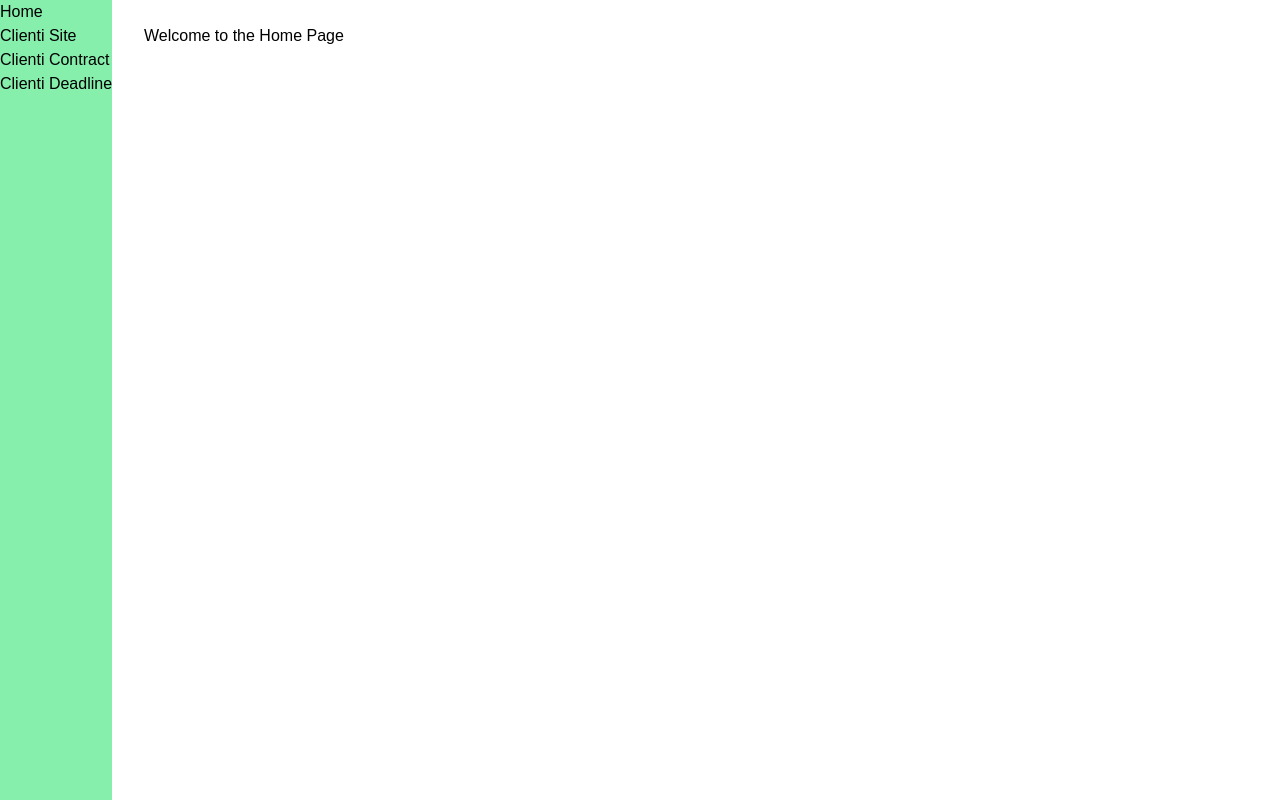
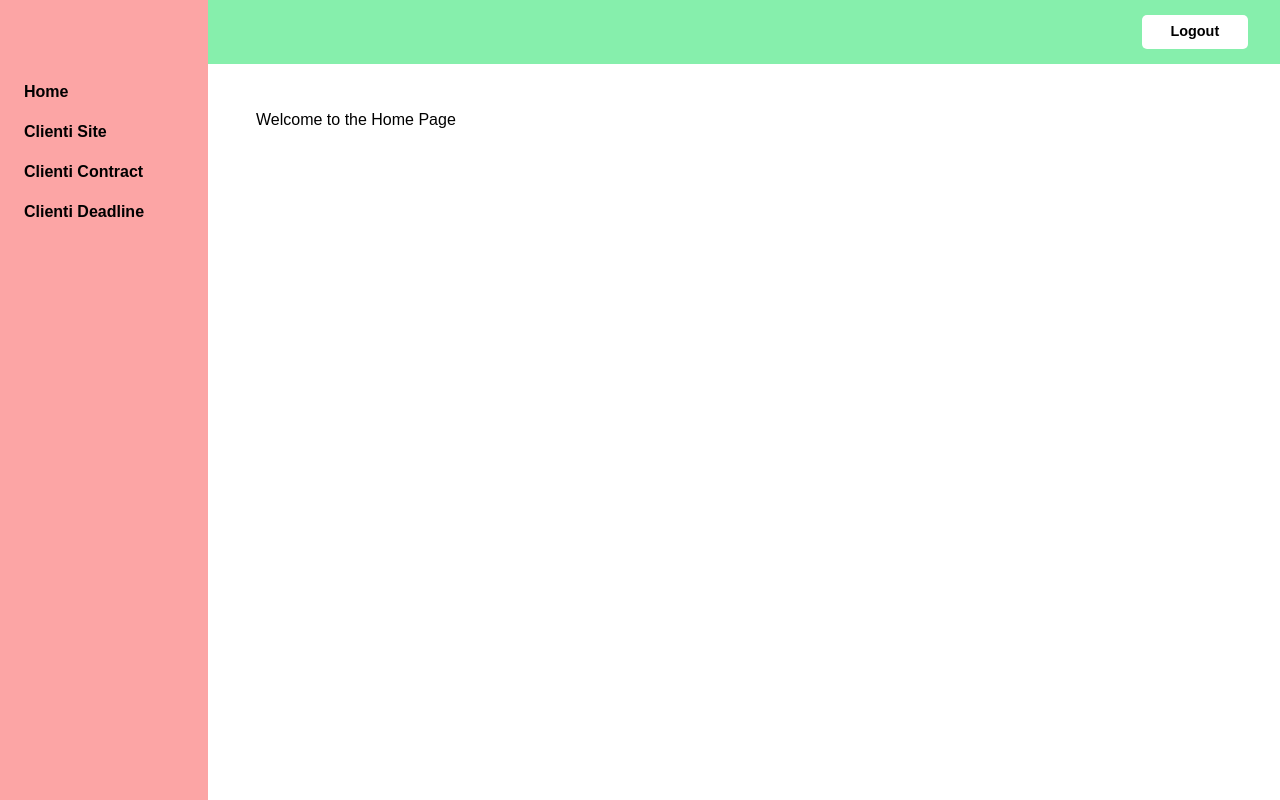
Before and after one commit to dexterR35/adminCredit, a React (Vite) app: page /#/ in a window 1280 px wide. Before the commit this address led to /#/login. Built offline with nearby package versions, Linux system fonts and the light colour scheme; no server answers.

Commit message:
remove old code

```diff
--- a/src/App.jsx
+++ b/src/App.jsx
@@ -6,9 +6,9 @@ import {
   Navigate,
 } from 'react-router-dom';
 import HomePage from './components/HomePage';
+import HeaderUser from "./components/HeaderUser"
 import LoginPage from './components/LoginPage/LoginPage';
 import UserDataPage from './components/UserData/CustomersPage';
-// import AboutUsPage from './components/AboutUsPage'; // Assuming you have an AboutUs component
 import AsideMenu from './components/AsideMenu';
 
 import { checkAuthStatus } from './services/Hooks';
@@ -23,7 +23,6 @@ const App = () => {
     const unsubscribe = checkAuthStatus((authUser) => {
       setUser(authUser);
     });
-
     return () => unsubscribe?.();
   }, []);
 
@@ -34,8 +33,8 @@ const App = () => {
         <AsideMenu />
         <ToastContainer />
         <main className="flex-grow">
-          {/* Section with specified class names for styling */}
-          <section className="p-6 xl:max-w-6xl xl:mx-auto">
+          <HeaderUser />
+          <section className="p-6 xl:max-w-5xl xl:mx-auto">
             {children}
           </section>
         </main>
@@ -45,7 +44,6 @@ const App = () => {
 
   return (
     <Router>
-
       <Layout>
         <Routes>
           <Route path="/" element={<HomePage user={user} />} />
@@ -57,11 +55,6 @@ const App = () => {
             path="/user-data"
             element={user ? <UserDataPage /> : <Navigate to="/login" />}
           />
-          {/* <Route
-            path="/about"
-            element={user ? <AboutUsPage /> : <Navigate to="/login" />}
-          /> */}
-          {/* Add more routes as needed */}
         </Routes>
       </Layout>
 
--- a/src/components/AsideMenu.jsx
+++ b/src/components/AsideMenu.jsx
@@ -11,9 +11,9 @@ function AsideMenu() {
     ];
 
     return (
-        <aside className='h-screen bg-green-300 max-w-[20%]'>
-            <nav>
-                <ul>
+        <aside className='h-screen bg-red-300 w-52'>
+            <nav className='h-[60%] mt-20 ml-6'>
+                <ul className='flex flex-col space-y-4 text-md font-bold capitalize'>
                     {links.map((link, index) => (
                         <li key={index}>
                             <Link to={link.path}>{link.label}</Link>
--- a/src/components/UserData/CustomersPage.jsx
+++ b/src/components/UserData/CustomersPage.jsx
@@ -1,12 +1,12 @@
 
-import HeaderUser from "../HeaderUser";
+
 import { FetchCustomersData, FormatTimestamp } from "../../services/Hooks";
 
 const UserDataPage = () => {
   const { customerData } = FetchCustomersData();
   return (
     <>
-      <HeaderUser />
+
       <h2>Clienti ObtineCredit</h2>
       {/* <button onClick={fetchCustomers} className="btn-fetch-data">Fetch Data</button> */}
       <div className="container p-2 h-[60vh] overflow-scroll mx-auto">
```
